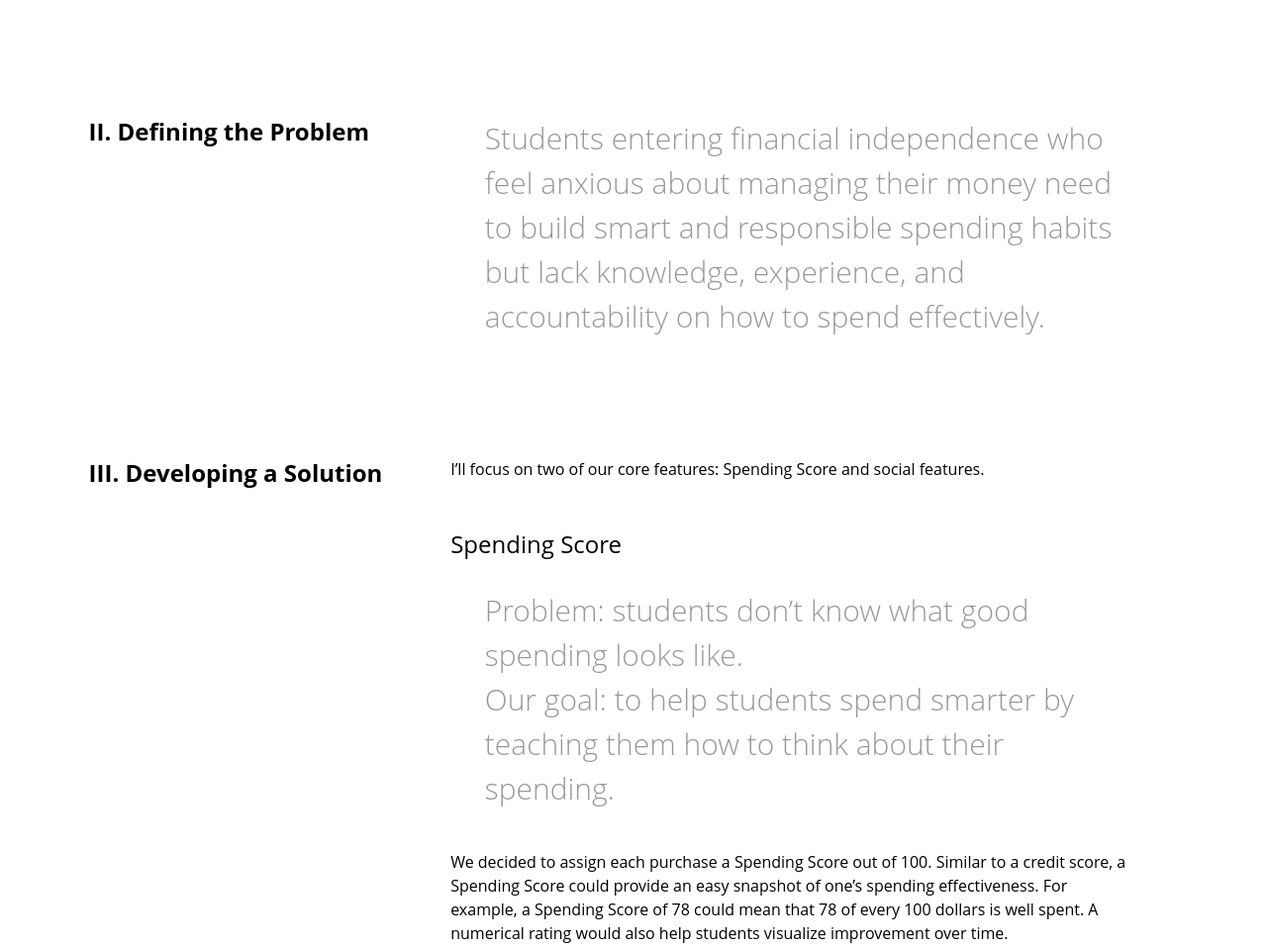
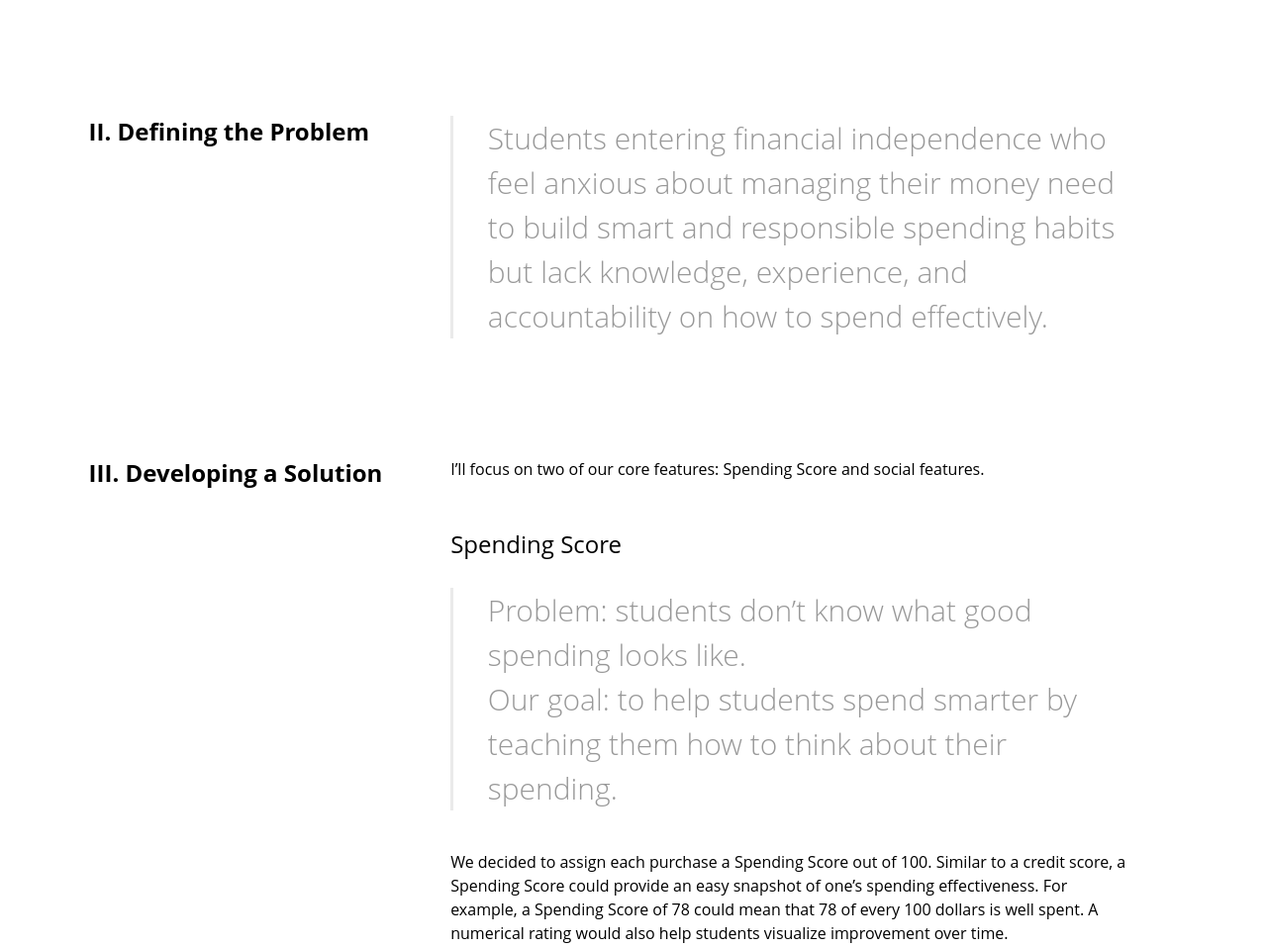
Before and after one commit to wangannie/wangannie.github.io, a plain HTML site: page dumpling.html in a window 1280 px wide. Shown: the part 5684-6642 px from the top of the page at 99% size. Drawn offline with nearby package versions, Linux system fonts and the light colour scheme.

Commit message:
Adding blockquote styling

```diff
--- a/assets/style.css
+++ b/assets/style.css
@@ -442,7 +442,8 @@ body{
     padding-left:5%;
     font-size:30px;
     opacity:40%;
-    padding-bottom: 40px;
+    margin-bottom: 40px;
+    border-left:3px solid #ccc;
 
 }
 .project-body-section{
```
